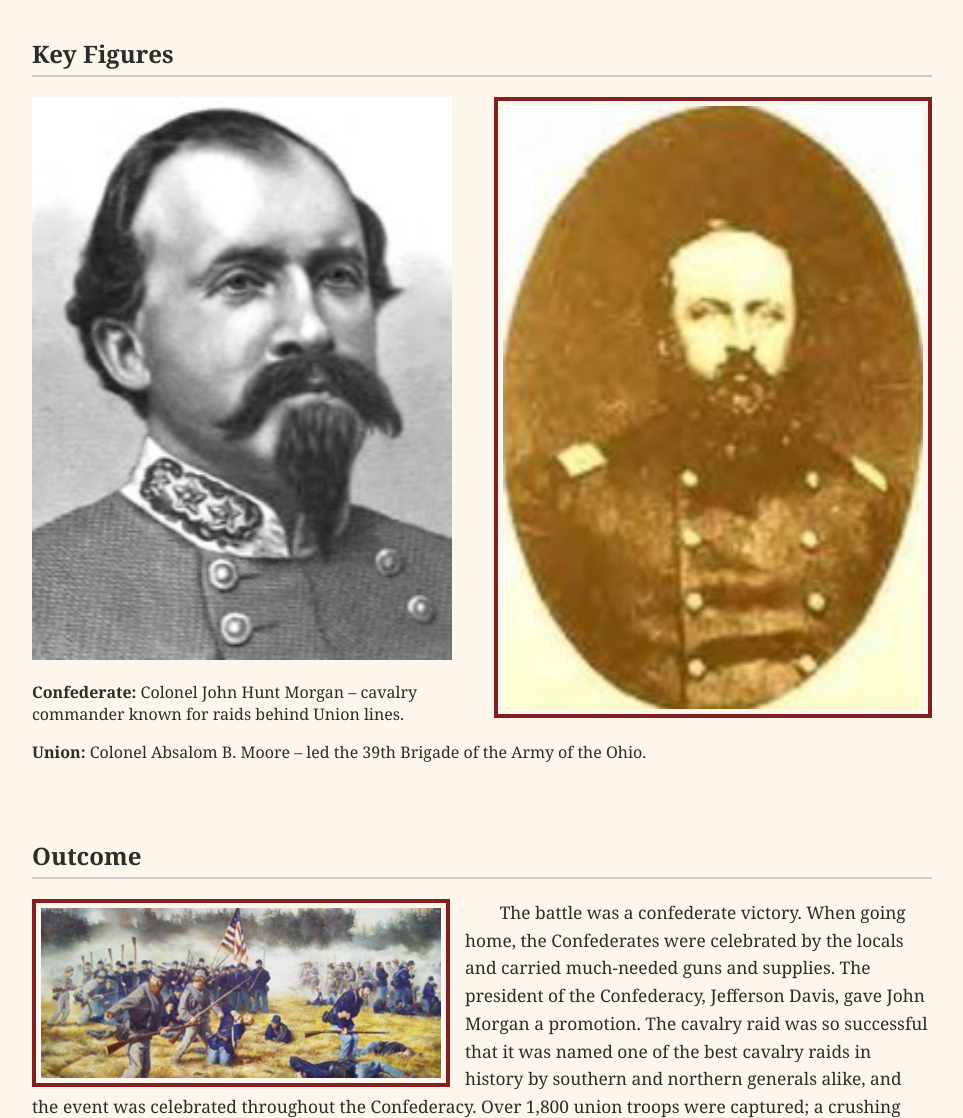
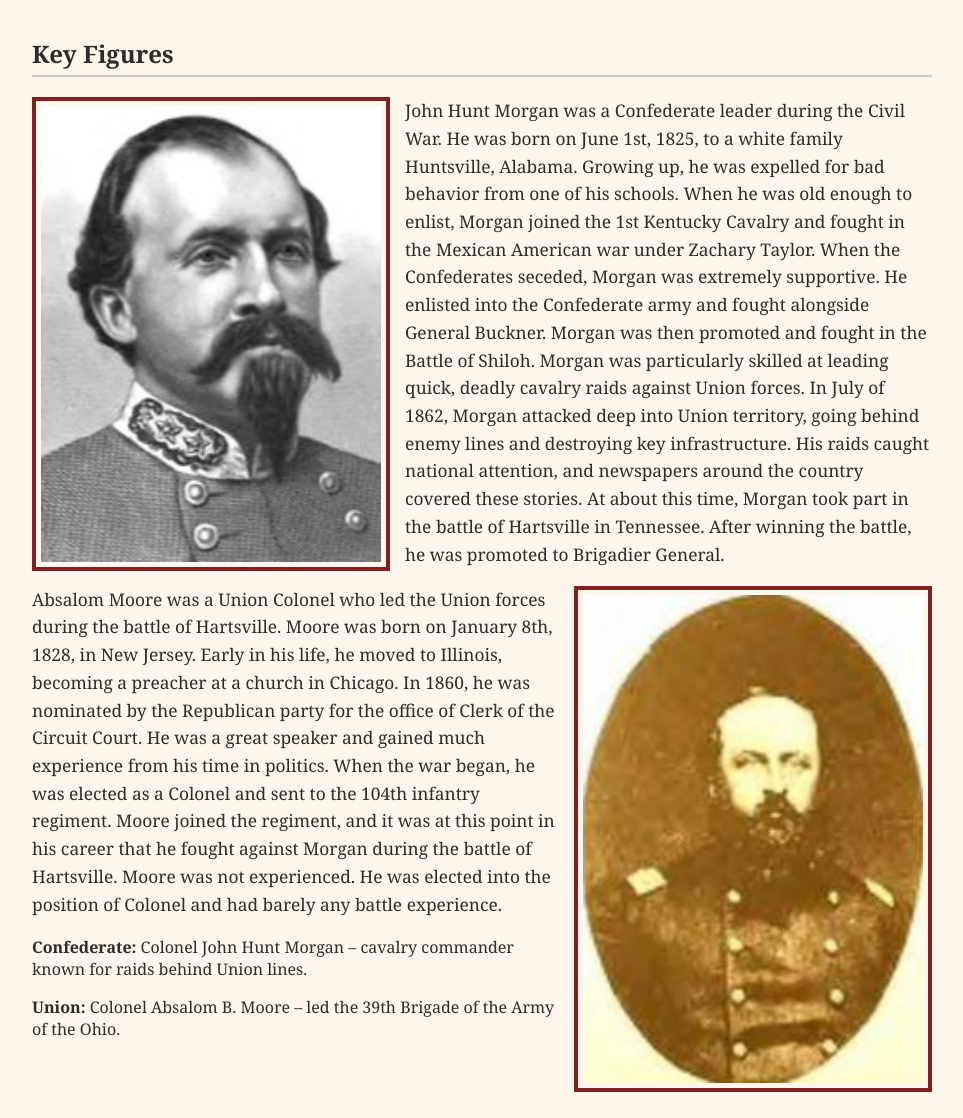
Before and after one commit to rodgol333/battle-of-hartsville, a plain HTML site: page index.html in a window 1280 px wide. Shown: the part 836-1954 px from the top of the page, without its empty margins (158-1121 px from the left). Drawn offline with Linux system fonts and the light colour scheme.

Commit message:
Update index.html

```diff
--- a/index.html
+++ b/index.html
@@ -12,7 +12,6 @@
     .better-text {
       font-size: 13pt;
       line-height: 1.6;
-      text-indent: 2em;
     }
 
     body {
@@ -199,8 +198,13 @@
 
   <section id="leaders">
     <h2>Key Figures</h2>
-    <img src="media/morgan.png" width="420" class="LEFT-image">
-    <img src="media/moore.png" width="420" class="right-image">
+    <img src="media/morgan.png" width="340" class="left-image">
+    <p class='better-text'>John Hunt Morgan was a Confederate leader during the Civil War. He was born on June 1st, 1825, to a white family Huntsville, Alabama. Growing up, he was expelled for bad behavior from one of his schools. When he was old enough to enlist, Morgan joined the 1st Kentucky Cavalry and fought in the Mexican American war under Zachary Taylor. When the Confederates seceded, Morgan was extremely supportive. He enlisted into the Confederate army and fought alongside General Buckner. Morgan was then promoted and fought in the Battle of Shiloh.
+Morgan was particularly skilled at leading quick, deadly cavalry raids against Union forces. In July of 1862, Morgan attacked deep into Union territory, going behind enemy lines and destroying key infrastructure. His raids caught national attention, and newspapers around the country covered these stories. At about this time, Morgan took part in the battle of Hartsville in Tennessee. After winning the battle, he was promoted to Brigadier General. </p>
+    <img src="media/moore.png" width="340" class="right-image">
+    <p class='better-text'>	Absalom Moore was a Union Colonel who led the Union forces during the battle of Hartsville. Moore was born on January 8th, 1828, in New Jersey. Early in his life, he moved to Illinois, becoming a preacher at a church in Chicago. In 1860, he was nominated by the Republican party for the office of Clerk of the Circuit Court. He was a great speaker and gained much experience from his time in politics.
+When the war began, he was elected as a Colonel and sent to the 104th infantry regiment. Moore joined the regiment, and it was at this point in his career that he fought against Morgan during the battle of Hartsville. Moore was not experienced. He was elected into the position of Colonel and had barely any battle experience.
+</p>
     <p><strong>Confederate:</strong> Colonel John Hunt Morgan – cavalry commander known for raids behind Union lines.</p>
     <p><strong>Union:</strong> Colonel Absalom B. Moore – led the 39th Brigade of the Army of the Ohio.</p>
   </section>
```
